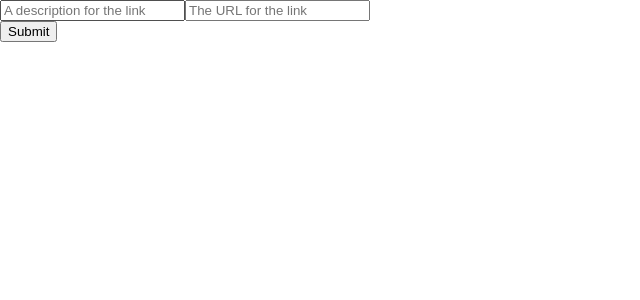
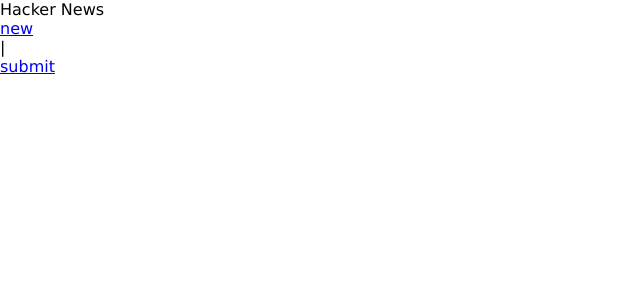
Before and after one commit to adeolaidowu/hackernews, a Next.js app: page / in a window 1280 px wide. Shown: the top 300 px of the page, without its empty margins (0-640 px from the left). Built offline with nearby package versions, Linux system fonts and the light colour scheme.

Commit message:
made changes regarding routing in next and completed lesson four

```diff
--- /dev/null
+++ b/components/Header.tsx
@@ -0,0 +1,23 @@
+import React from "react";
+import Link  from "next/link";
+
+const Header = () => {
+  return (
+    <div className="flex pa1 justify-between nowrap orange">
+      <div className="flex flex-fixed black">
+        <Link href="/" className="no-underline black">
+          <div className="fw7 mr1">Hacker News</div>
+        </Link>
+        <Link href="/" className="ml1 no-underline black">
+          new
+        </Link>
+        <div className="ml1">|</div>
+        <Link href="/create" className="ml1 no-underline black">
+          submit
+        </Link>
+      </div>
+    </div>
+  );
+};
+
+export default Header;
--- a/components/LinkList.tsx
+++ /dev/null
@@ -1,35 +0,0 @@
-import React from "react";
-import Link from "./Link";
-import { ILink } from "../types/types";
-import { useQuery, gql } from "@apollo/client";
-
-const FEED_QUERY = gql`
-  {
-    feed {
-      id
-      links {
-        id
-        createdAt
-        url
-        description
-      }
-    }
-  }
-`;
-
-const LinkList = () => {
-  const { data } = useQuery(FEED_QUERY);
-  return (
-    <div>
-      {data && (
-        <>
-          {data.feed.links.map((link: ILink) => (
-            <Link key={link.id} link={link} />
-          ))}
-        </>
-      )}
-    </div>
-  );
-};
-
-export default LinkList;
--- a/components/CreateLink.tsx
+++ b/pages/create.tsx
@@ -1,4 +1,6 @@
 import React, { useState } from "react";
+import type { NextPage } from "next";
+import Router from "next/router";
 import { useMutation, gql } from "@apollo/client";
 
 const CREATE_LINK_MUTATION = gql`
@@ -12,7 +14,7 @@
   }
 `;
 
-const CreateLink = () => {
+const CreateLink: NextPage = () => {
   const [formState, setFormState] = useState({
     description: "",
     url: "",
@@ -23,6 +25,7 @@
       description: formState.description,
       url: formState.url,
     },
+    onCompleted: () => Router.push("/"),
   });
   return (
     <div>
--- a/pages/index.tsx
+++ b/pages/index.tsx
@@ -1,22 +1,55 @@
 import type { NextPage } from "next";
 import Head from "next/head";
 import Image from "next/image";
-import CreateLink from "../components/CreateLink";
-import LinkList from "../components/LinkList";
-import styles from "../styles/Home.module.css";
+import Header from "../components/Header";
+import Link from "../components/Link";
+import { ILink } from "../types/types";
+import { useQuery, gql } from "@apollo/client";
+
+const FEED_QUERY = gql`
+  {
+    feed {
+      id
+      links {
+        id
+        createdAt
+        url
+        description
+      }
+    }
+  }
+`;
+
+const LinkList = () => {
+  const { data } = useQuery(FEED_QUERY);
+  return (
+    <div>
+      {data && (
+        <>
+          {data.feed.links.map((link: ILink) => (
+            <Link key={link.id} link={link} />
+          ))}
+        </>
+      )}
+    </div>
+  );
+};
 
 const Home: NextPage = () => {
   return (
     <>
       <Head>
-        <title>Create Next App</title>
-        <meta name="description" content="Generated by create next app" />
+        <title>Hacker News</title>
+        <meta
+          name="description"
+          content="news, hackernews, ondemand news, world news"
+        />
         <link rel="icon" href="/favicon.ico" />
       </Head>
 
-      <div className="main">
+      <div className="center w85">
+        <Header />
         <LinkList />
-        <CreateLink />
       </div>
     </>
   );
```
Also changed, not shown: 2 other files (tests, documents, lock files or other folders).
